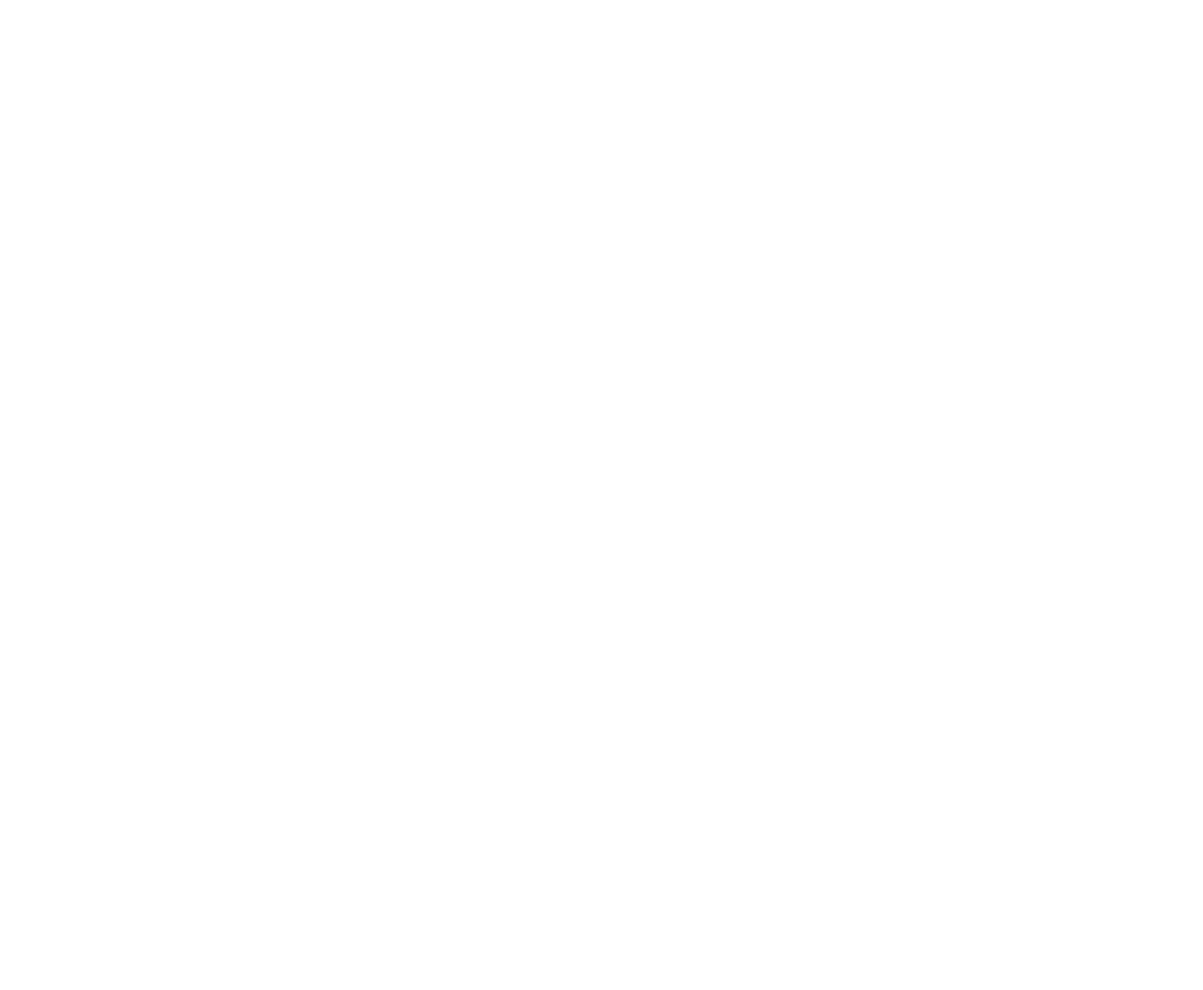
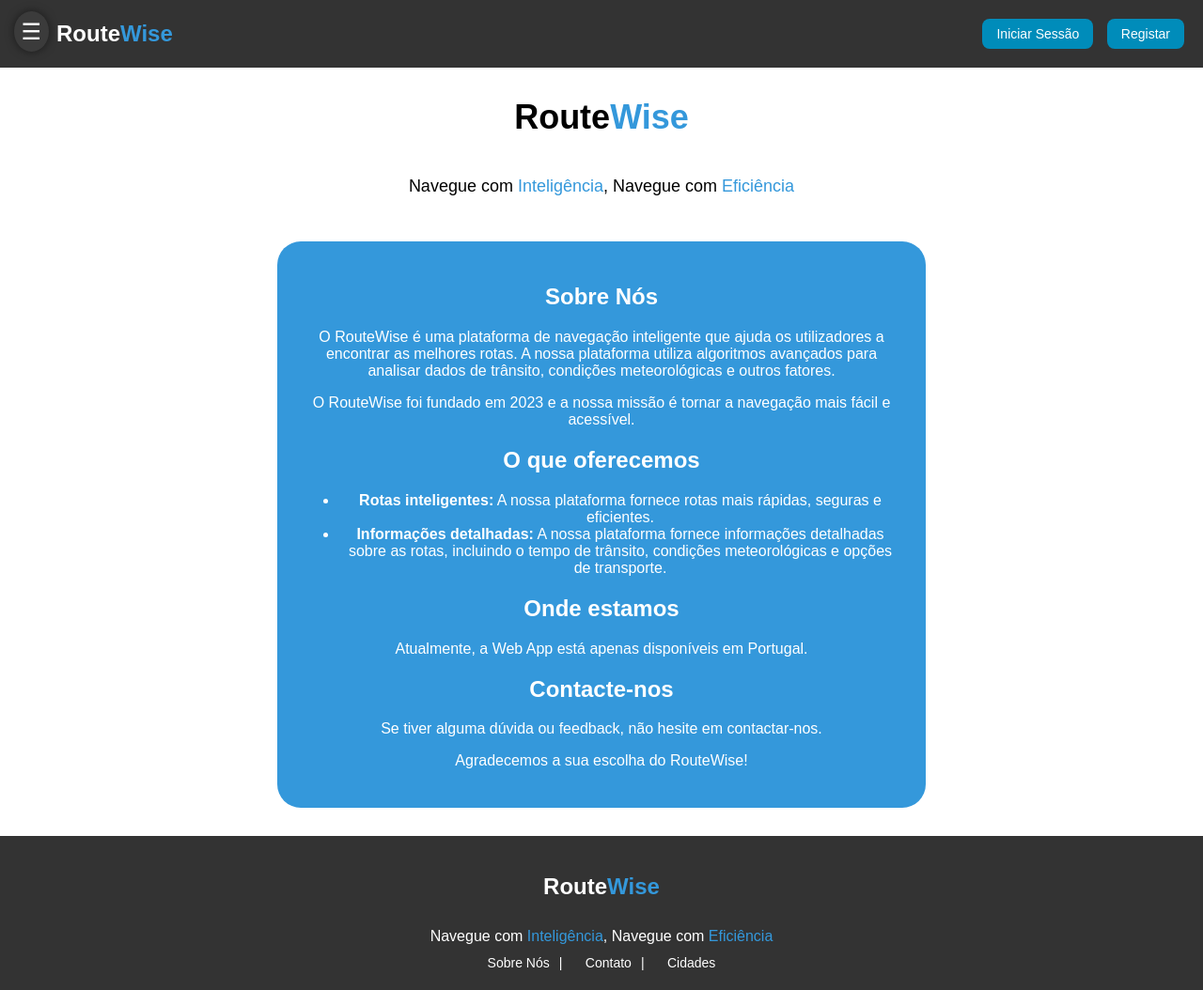
Before and after one commit to Jonybtw/PAP, a plain HTML site: page client/sobrenos.html in a window 1280 px wide. Shown: the whole page at 94% size. Before the commit the page ends 800 px from the top, so only its background shows below. Drawn offline with Linux system fonts and the light colour scheme.

Commit message:
Overall Update

```diff
--- a/client/cidades.html
+++ b/client/cidades.html
@@ -0,0 +1,56 @@
+<!DOCTYPE html>
+<html lang="pt-PT">
+
+<head>
+  <meta charset="UTF-8">
+  <meta name="viewport" content="width=device-width, initial-scale=1.0">
+  <link rel="stylesheet" href="styles.css">
+  <title>RouteWise</title>
+  <script src="script.js"></script>
+</head>
+
+<body>
+
+  <nav class="navbar">
+    <button class="open-sidebar-button" onclick="toggleSidebar()">☰</button>
+    <div class="sidebar">
+      <a class="close-btn" onclick="toggleSidebar()">X</a>
+      <a href="#">Cidades</a>
+      <a href="#">Contato</a>
+      <a href="#">Cidades</a>
+    </div>
+    <div class="logo" onclick="redirectToIndex()">
+      Route<span class="wise">Wise</span>
+    </div>
+    <div class="buttons">
+      <button class="login-button" onclick="login()">Iniciar Sessão</button>
+      <button class="register-button" onclick="register()">Registar</button>
+    </div>
+  </nav>
+
+  <div class="center-content">
+    <h1 class="title">Route<span class="wise">Wise</span></h1>
+    <p class="tagline">Navegue com <span class="blue">Inteligência</span>, Navegue com <span
+        class="blue">Eficiência</span></p>
+
+    <div class="rounded-box">
+      <h2 class="intro-text">Cidades</h2>
+      <p class="sub-text">Lisboa, Setúbal, Porto, Braga, Coimbra, Faro, Évora, Guimarães, Aveiro, Cascais...</p>
+    </div>
+
+    <footer>
+        <div class="footer-content">
+          <h2 class="footer-title">Route<span class="wise">Wise</span></h2>
+          <p class="footer-text">Navegue com <span class="blue">Inteligência</span>, Navegue com <span
+              class="blue">Eficiência</span></p>
+          <div class="footer-links">
+            <a href="sobrenos.html">Sobre Nós</a>
+            <a href="contato.html">Contato</a>
+            <a href="cidades.html">Cidades</a>
+          </div>
+        </div>
+      </footer>
+
+</body>
+
+</html>
--- a/client/script.js
+++ b/client/script.js
@@ -2,6 +2,19 @@ function toggleSidebar() {
   var sidebar = document.querySelector('.sidebar');
   sidebar.style.width = sidebar.style.width === '250px' ? '0' : '250px';
 }
+
+function login() {
+  window.location.href = "login.html";
+}
+
+function register() {
+  window.location.href = "registo.html";
+}
+
+function redirectToIndex() {
+  window.location.href = "index.html";
+}
+
 
 /*
 let params = new URLSearchParams();
--- a/client/sobrenos.html
+++ b/client/sobrenos.html
@@ -0,0 +1,76 @@
+<!DOCTYPE html>
+<html lang="pt-PT">
+
+<head>
+  <meta charset="UTF-8">
+  <meta name="viewport" content="width=device-width, initial-scale=1.0">
+  <link rel="stylesheet" href="styles.css">
+  <title>RouteWise</title>
+  <script src="script.js"></script>
+</head>
+
+<body>
+
+  <nav class="navbar">
+    <button class="open-sidebar-button" onclick="toggleSidebar()">☰</button>
+    <div class="sidebar">
+      <a class="close-btn" onclick="toggleSidebar()">X</a>
+      <a href="#">Cidades</a>
+      <a href="#">Contato</a>
+      <a href="#">Cidades</a>
+    </div>
+    <div class="logo" onclick="redirectToIndex()">
+      Route<span class="wise">Wise</span>
+    </div>
+    <div class="buttons">
+      <button class="login-button" onclick="login()">Iniciar Sessão</button>
+      <button class="register-button" onclick="register()">Registar</button>
+    </div>
+  </nav>
+
+  <div class="center-content">
+    <h1 class="title">Route<span class="wise">Wise</span></h1>
+    <p class="tagline">Navegue com <span class="blue">Inteligência</span>, Navegue com <span
+        class="blue">Eficiência</span></p>
+
+    <div class="rounded-box">
+      <style>
+        .rounded-box{
+          width: 50%
+        }
+      </style>
+      <h2 class="intro-text">Sobre Nós</h2>
+      <p class="sub-text">O RouteWise é uma plataforma de navegação inteligente que ajuda os utilizadores a encontrar as melhores rotas.
+        A nossa plataforma utiliza algoritmos avançados para analisar dados de trânsito, condições meteorológicas e
+        outros fatores.</p>
+        <p class="sub-text">O RouteWise foi fundado em 2023 e a nossa missão é tornar a
+        navegação mais fácil e acessível.</p>
+      <h2>O que oferecemos</h2>
+      <ul>
+        <li><b>Rotas inteligentes:</b> A nossa plataforma fornece rotas mais rápidas, seguras e eficientes.</li>
+        <li><b>Informações detalhadas:</b> A nossa plataforma fornece informações detalhadas sobre as rotas, incluindo o tempo
+          de trânsito, condições meteorológicas e opções de transporte.</li>
+      </ul>
+      <h2>Onde estamos</h2>
+      <p>Atualmente, a Web App está apenas disponíveis em Portugal.</p>
+      <h2>Contacte-nos</h2>
+      <p>Se tiver alguma dúvida ou feedback, não hesite em contactar-nos.</p>
+      <p>Agradecemos a sua escolha do RouteWise!</p>
+    </div>
+
+    <footer>
+      <div class="footer-content">
+        <h2 class="footer-title">Route<span class="wise">Wise</span></h2>
+        <p class="footer-text">Navegue com <span class="blue">Inteligência</span>, Navegue com <span
+            class="blue">Eficiência</span></p>
+        <div class="footer-links">
+          <a href="sobrenos.html">Sobre Nós</a>
+          <a href="contato.html">Contato</a>
+          <a href="cidades.html">Cidades</a>
+        </div>
+      </div>
+    </footer>
+
+</body>
+
+</html>
--- a/client/styles.css
+++ b/client/styles.css
@@ -21,6 +21,7 @@ body {
   margin-left: 40px;
   font-size: 24px;
   font-weight: bold;
+  cursor: pointer;
 }
 
 .wise {
@@ -107,6 +108,7 @@ footer {
   color: #fff;
   padding: 20px 0;
   text-align: center;
+  width: 100%;
 }
 
 .footer-content {
```
Also changed, not shown: client/contato.html (+58 -0 lines), client/index.html (+4 -4 lines), client/login.html (+3 -3 lines), client/registo.html (+3 -3 lines).
